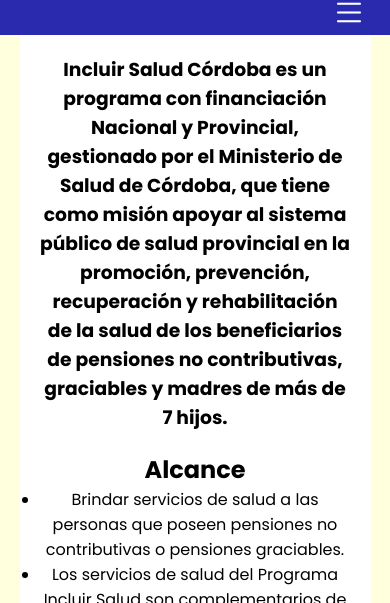
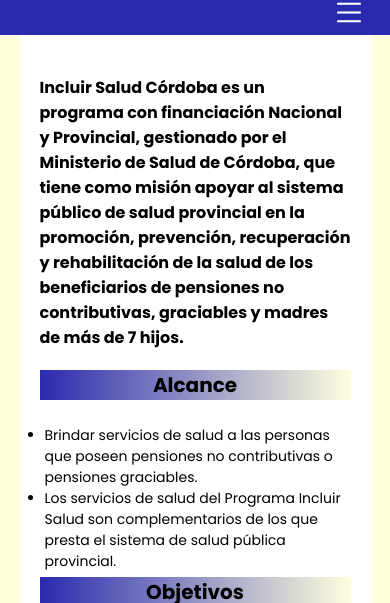
Before and after one commit to ArielNieto1975/Incluir-Salud-Cordoba, a website: page pages/nosotros.html in a window 390 px wide. Shown: the part 121-724 px from the top of the page. Drawn offline with nearby package versions, Linux system fonts and the light colour scheme; a web font is replaced by a local one.

Commit message:
detalle font nosotro y whats paginas menu

```diff
--- a/pages/nosotros.html
+++ b/pages/nosotros.html
@@ -69,14 +69,14 @@
     </header>
     <main>
         <section class="main">
-            <article class="informacion">
+            <article class="information">
                 <H1>Incluir Salud Córdoba es un programa con financiación Nacional y Provincial, gestionado por el Ministerio de Salud de Córdoba, que tiene como misión apoyar al sistema público de salud provincial en la promoción, prevención, recuperación y rehabilitación de la salud de los beneficiarios de pensiones no contributivas, graciables y madres de más de 7 hijos.</H1>
                 <h2>Alcance</h2>
                 <ul>
                     <li>Brindar servicios de salud a las personas que poseen pensiones no contributivas o pensiones graciables.</li>
                     <li>Los servicios de salud del Programa Incluir Salud son complementarios de los que presta el sistema de salud pública provincial.</li>
                 </ul>
-                <h2>Objetivos:</h2>
+                <h2>Objetivos</h2>
                 <ul>
                     <li>Garantizar el acceso de los beneficiarios del Programa a los servicios de promoción, protección, prevención, recuperación y rehabilitación de la salud.</li>
                     <li>Asegurar la equidad en el acceso de los beneficiarios a los servicios, promover la eficiencia de los proveedores de servicios, propender a la mejora continua de la calidad y fomentar la participación de las personas bajo protección.</li>
@@ -86,5 +86,10 @@
         </section>
     </main>
 
+
+    <div class="whats">
+        <a href="https://web.whatsapp.com"><img src="https://cdn.iconscout.com/icon/free/png-512/whatsapp-circle-1868968-1583132.png" alt="contactenos por whatsapp" width="50" height="50"></a>
+    </div>
+
 </body>
 </html>
--- a/sass/_afilia.scss
+++ b/sass/_afilia.scss
@@ -8,7 +8,14 @@
         padding-left: 40px;
     }
     & h1 {
-        font-size: 2em;
+        font-size: 1.8em;
+        text-align: center;
+        background-image: linear-gradient(to right, $colordark , $colorlight);
+        padding: 0;
+    }
+    & h2 {
+        text-align: center;
+        background-image: linear-gradient(to right, $colordark , $colorlight);
     }
 }
 @media (max-width:600px) {
--- /dev/null
+++ b/sass/_nosotros.scss
@@ -0,0 +1,32 @@
+.information {
+    padding: 20px 30px;
+    & h1 {
+        font-size: 20px;
+        text-align: justify;
+    }
+    & h2 {
+        background-image: linear-gradient(to right, $colordark , $colorlight);
+        margin-bottom: 20px;
+    }
+    & ul {
+        padding: 0px 30px 10px 30px;
+        text-align: left;
+    }
+}
+
+@media (max-width:600px) {
+    .information{
+        padding: 20px 0px;
+        & h1 {
+            text-align: left;
+            font-size: 16px;
+        }
+        & h2 {
+            font-size: 20px;
+        }
+        & ul {
+            font-size: 14px;
+            padding: 5px;
+        }
+    }
+}
--- a/sass/index.scss
+++ b/sass/index.scss
@@ -16,3 +16,4 @@
 @import 'contacto';
 @import 'disca';
 @import 'afilia';
+@import 'nosotros';
```
Also changed, not shown: pages/afiliacion.html (+4 -0 lines), pages/area_discapacidad.html (+4 -0 lines), pages/area_medica.html (+5 -0 lines), pages/contacto.html (+4 -0 lines), pages/prestaciones.html (+4 -0 lines), css/style.css.
